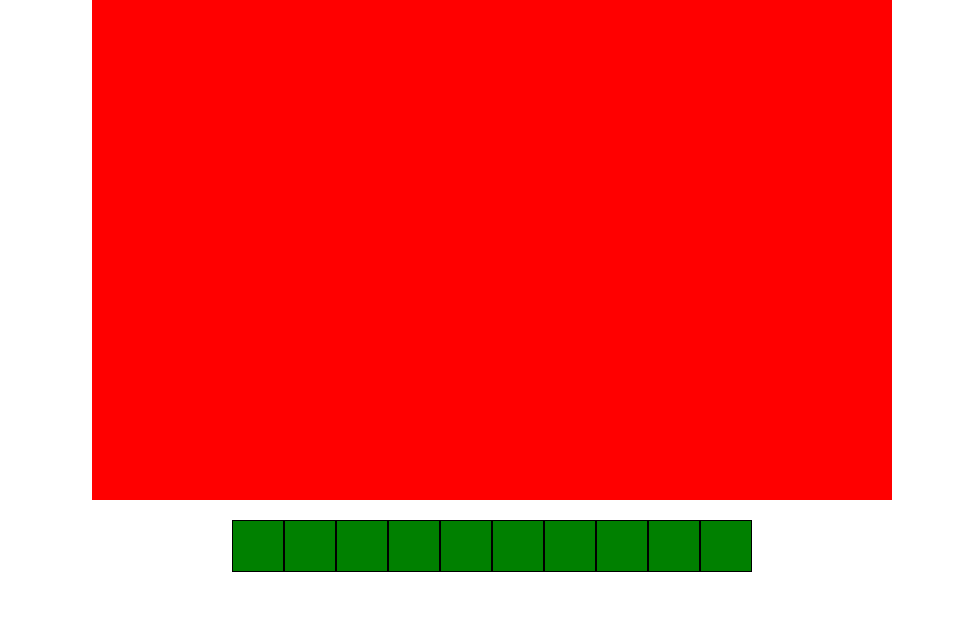
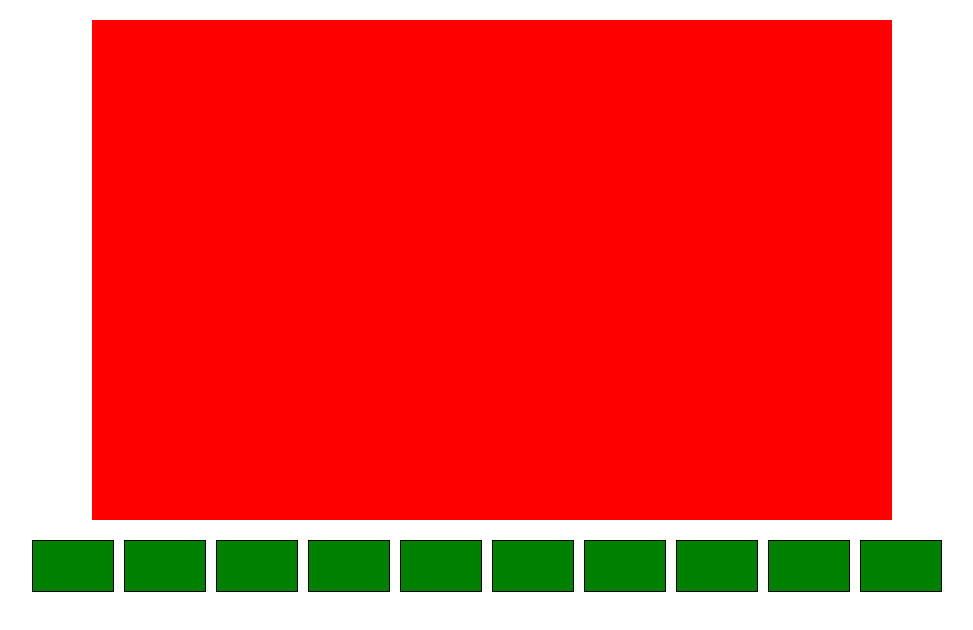
Before and after one commit to Kondratieva-Vecklenko/site, a plain HTML site: page index.html in a window 1280 px wide. Shown: the whole page, without its empty margins (148-1121 px from the left). Drawn offline with Linux system fonts and the light colour scheme.

Commit message:
05.10.16 commit

```diff
--- a/index.html
+++ b/index.html
@@ -13,16 +13,16 @@
 
 		<div class="slider">
 			<ul class="list_slider">
-				<li>
-				<li>
-				<li>
-				<li>
-				<li>
-				<li>
-				<li>
-				<li>
-				<li>
-				<li>
+				<li data-number="0">
+				<li data-number="1">
+				<li data-number="2">
+				<li data-number="3">
+				<li data-number="4">
+				<li data-number="5">
+				<li data-number="6">
+				<li data-number="7">
+				<li data-number="8">
+				<li data-number="9">
 			</ul>
 		</div>
 	</div>
--- a/style.css
+++ b/style.css
@@ -3,6 +3,7 @@ body {
 }
 
 .main_display {
+	margin-top: 20px;
 	height: 500px;
 	text-align: center;
 }
@@ -29,7 +30,8 @@ body {
 
 li {
   display: inline-block;
-  width: 50px;
+  margin-right: 10px;
+  width: 80px;
   height: 50px;
   background-color: green;
   border: 1px solid black;
```
